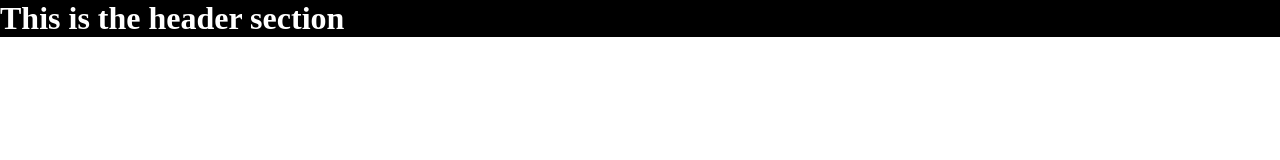
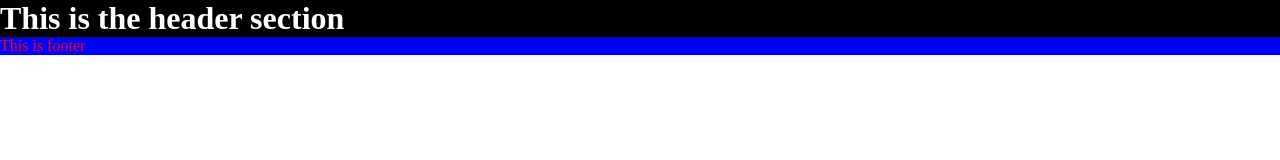
Before and after one commit to mohannadhanafi/git-workshop, a plain HTML site: page index.html in a window 1280 px wide. Drawn offline with Linux system fonts and the light colour scheme.

Commit message:
make footer section with its style relates #4

```diff
--- a/index.html
+++ b/index.html
@@ -11,5 +11,8 @@
     <header class="header--section">
         <h1>This is the header section</h1>
     </header>
+    <footer class="footer-section">
+        <span>This is footer</span>
+    </footer>
 </body>
 </html>
--- a/style.css
+++ b/style.css
@@ -7,3 +7,8 @@
     color: #FFF;
     background: #000;
 }
+
+.footer-section {
+    color: red;
+    background: blue
+}
```
